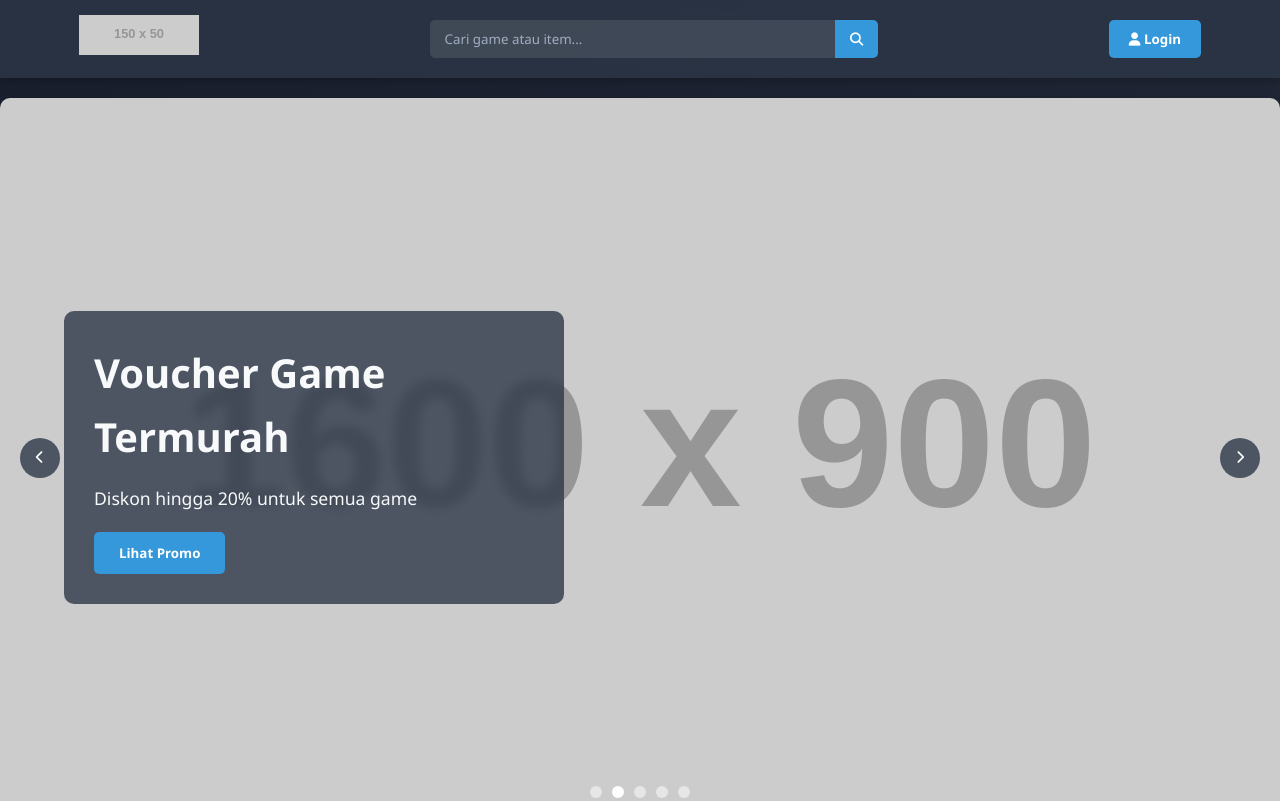
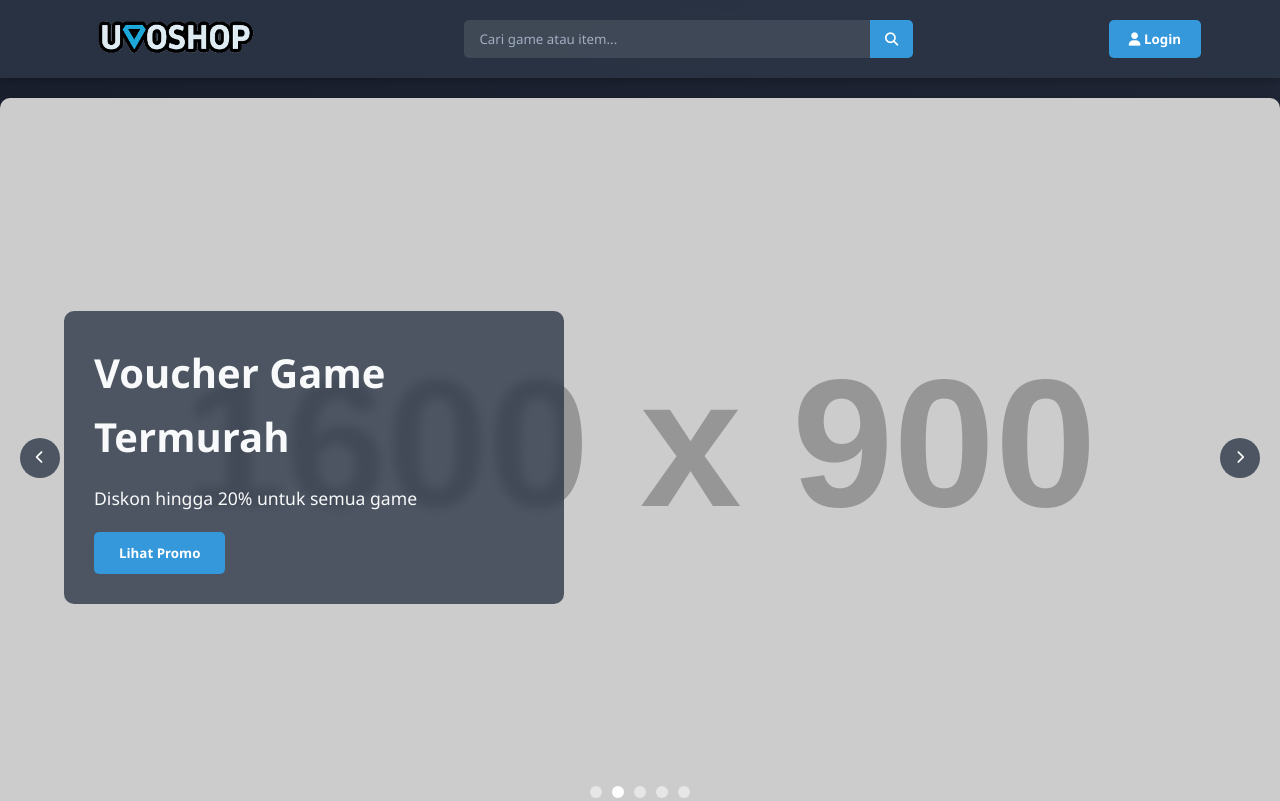
Before and after one commit to AditGamHD/uvoshop, a plain HTML site: page index.html in a window 1280 px wide. Shown: the top 801 px of the page. Drawn offline with Linux system fonts and the light colour scheme; placeholder pictures from the web are drawn by us.

Commit message:
Update index.html

```diff
--- a/index.html
+++ b/index.html
@@ -13,7 +13,7 @@
         <div class="container">
             <div class="navbar">
                 <div class="logo">
-                    <img src="https://via.placeholder.com/150x50?text=UVOSHOP" alt="UVOSHOP Logo">
+                    <img src="https://github.com/AditGamHD/uvoshop/blob/main/uvoshop.png?raw=true" alt="UVOSHOP Logo">
                 </div>
                 <div class="search-bar">
                     <input type="text" placeholder="Cari game atau item...">
```
